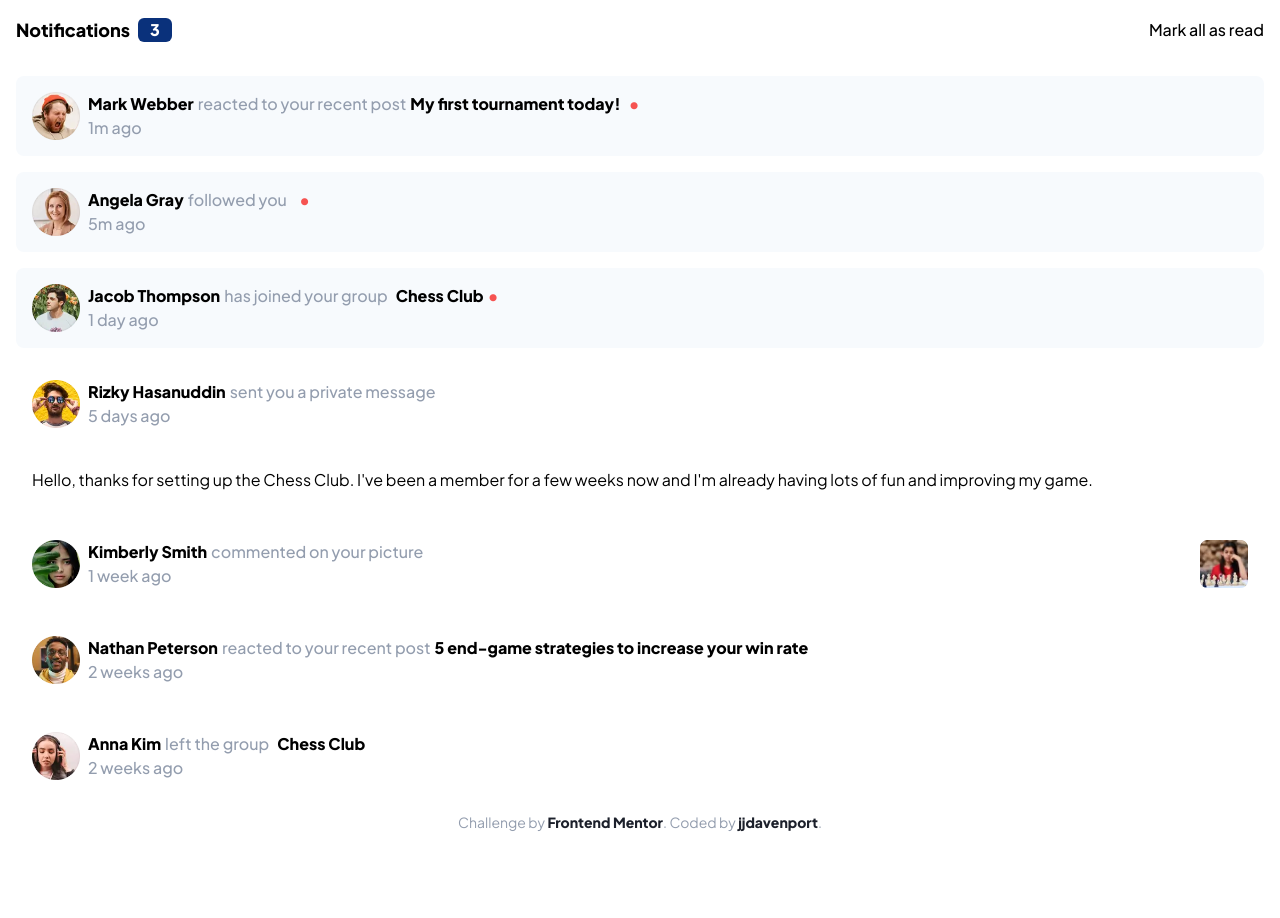
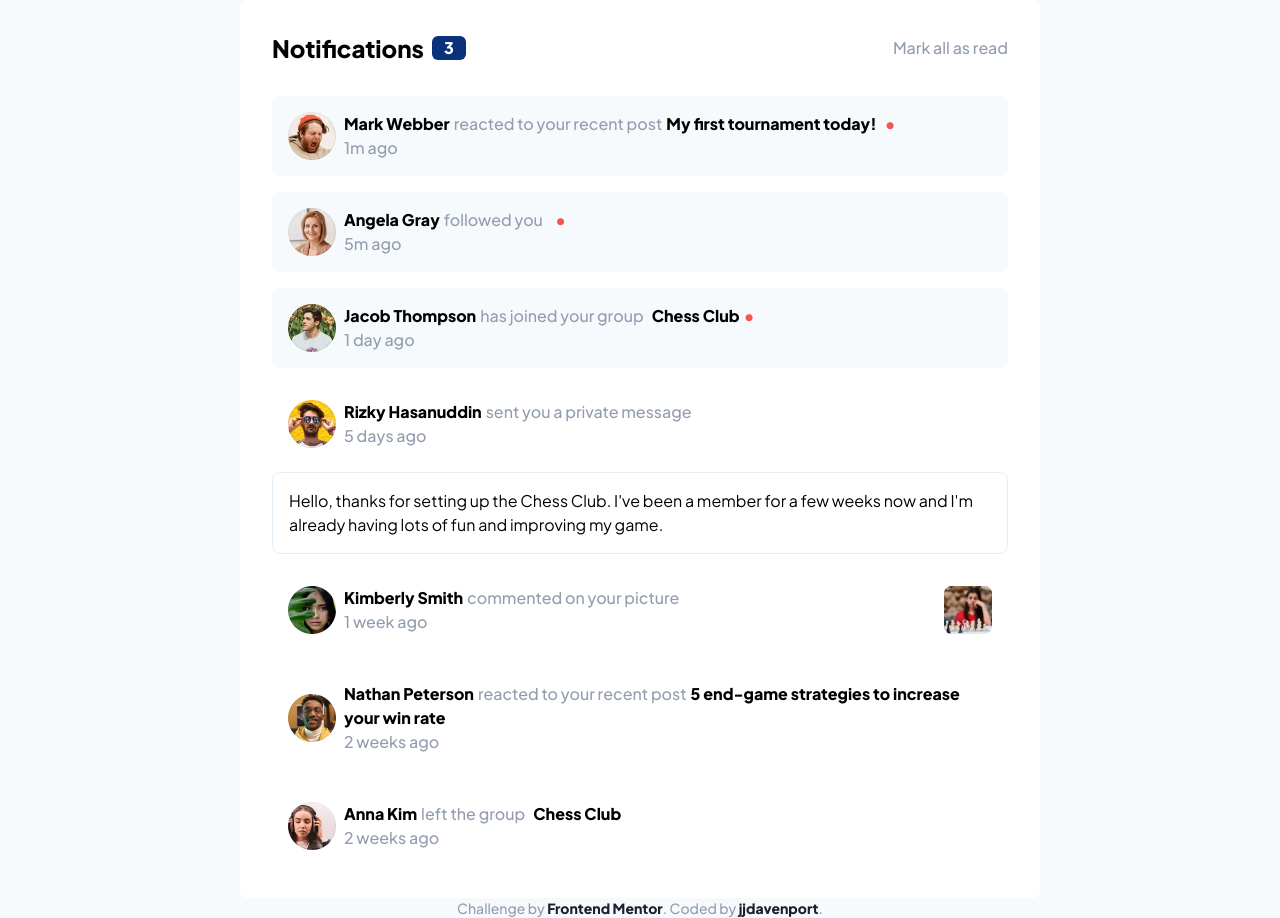
Before and after one commit to jjdavenport/notifications-page-main, a React (Vite) app: page / in a window 1280 px wide. Before the commit the page ends 832 px from the top, so only its background shows below. Built offline with nearby package versions, Linux system fonts and the light colour scheme.

Commit message:
added desktop layout

```diff
--- a/package.json
+++ b/package.json
@@ -17,6 +17,7 @@
   "dependencies": {
     "react": "^18.3.1",
     "react-dom": "^18.3.1",
+    "react-responsive": "^10.0.0",
     "run": "^1.5.0",
     "tailwindcss": "^3.4.10"
   },
--- a/src/App.css
+++ b/src/App.css
@@ -564,12 +564,36 @@ video {
   display: flex;
 }
 
+.h-full{
+  height: 100%;
+}
+
+.h-screen{
+  height: 100vh;
+}
+
+.min-h-screen{
+  min-height: 100vh;
+}
+
 .w-12{
   width: 3rem;
 }
 
 .w-full{
   width: 100%;
+}
+
+.min-w-px{
+  min-width: 1px;
+}
+
+.min-w-\[800px\]{
+  min-width: 800px;
+}
+
+.max-w-\[800px\]{
+  max-width: 800px;
 }
 
 .flex-1{
@@ -586,6 +610,10 @@ video {
 
 .items-center{
   align-items: center;
+}
+
+.justify-center{
+  justify-content: center;
 }
 
 .justify-between{
@@ -614,9 +642,23 @@ video {
   border-radius: 0.375rem;
 }
 
+.border{
+  border-width: 1px;
+}
+
+.border-lightGrayishBlue1{
+  --tw-border-opacity: 1;
+  border-color: hsl(211 68% 94% / var(--tw-border-opacity));
+}
+
 .bg-blue{
   --tw-bg-opacity: 1;
   background-color: hsl(219 85% 26% / var(--tw-bg-opacity));
+}
+
+.bg-lightGrayishBlue2{
+  --tw-bg-opacity: 1;
+  background-color: hsl(205 33% 90% / var(--tw-bg-opacity));
 }
 
 .bg-veryLightGrayishBlue{
@@ -624,8 +666,22 @@ video {
   background-color: hsl(210 60% 98% / var(--tw-bg-opacity));
 }
 
+.bg-white{
+  --tw-bg-opacity: 1;
+  background-color: hsl(0 0% 100% / var(--tw-bg-opacity));
+}
+
+.bg-grayishBlue{
+  --tw-bg-opacity: 1;
+  background-color: hsl(219 14% 63% / var(--tw-bg-opacity));
+}
+
 .p-4{
   padding: 1rem;
+}
+
+.p-10{
+  padding: 2.5rem;
 }
 
 .px-3{
@@ -645,14 +701,14 @@ video {
   font-family: plus jakarta sans, sans-serif;
 }
 
-.text-lg{
-  font-size: 1.125rem;
-  line-height: 1.75rem;
-}
-
 .text-sm{
   font-size: 0.875rem;
   line-height: 1.25rem;
+}
+
+.text-xl{
+  font-size: 1.25rem;
+  line-height: 1.75rem;
 }
 
 .font-black{
@@ -704,3 +760,18 @@ video {
   --tw-text-opacity: 1;
   color: hsl(219 85% 26% / var(--tw-text-opacity));
 }
+
+@media (min-width: 768px){
+  .md\:w-96{
+    width: 24rem;
+  }
+
+  .md\:w-1\/2{
+    width: 50%;
+  }
+
+  .md\:text-2xl{
+    font-size: 1.5rem;
+    line-height: 2rem;
+  }
+}
--- a/src/App.jsx
+++ b/src/App.jsx
@@ -4,6 +4,7 @@ import Notifications from "./components/notifications";
 import Footer from "./components/footer";
 import data from "./components/assets/data.json";
 import { useState } from "react";
+import { useMediaQuery } from "react-responsive";
 
 function App() {
   const [notifications, setNotifications] = useState(data);
@@ -22,13 +23,29 @@ function App() {
     (item) => !item.read && !click.includes(item.name),
   ).length;
 
+  const desktop = useMediaQuery({ minWidth: 768 });
+
   return (
     <>
-      <main className="flex flex-col font-custom">
-        <Header unreadCount={unreadCount} markAllAsRead={markAllAsRead} />
-        <Notifications data={notifications} click={click} read={read} />
-        <Footer />
-      </main>
+      {desktop ? (
+        <div className="flex h-full min-h-screen flex-col justify-between bg-veryLightGrayishBlue">
+          <div className="flex flex-1 items-center justify-center">
+            <main className="flex max-w-[800px] flex-col rounded-lg bg-white p-4 font-custom">
+              <Header unreadCount={unreadCount} markAllAsRead={markAllAsRead} />
+              <Notifications data={notifications} click={click} read={read} />
+            </main>
+          </div>
+          <Footer className="font-custom" />
+        </div>
+      ) : (
+        <div className="flex h-screen flex-col justify-between">
+          <main className="flex flex-col justify-center bg-white font-custom">
+            <Header unreadCount={unreadCount} markAllAsRead={markAllAsRead} />
+            <Notifications data={notifications} click={click} read={read} />
+          </main>
+          <Footer className="font-custom" />
+        </div>
+      )}
     </>
   );
 }
--- a/src/components/footer.jsx
+++ b/src/components/footer.jsx
@@ -1,6 +1,8 @@
-const Footer = () => {
+const Footer = ({ className }) => {
   return (
-    <footer className="w-full text-center text-sm text-grayishBlue">
+    <footer
+      className={`${className} w-full text-center text-sm font-medium text-grayishBlue`}
+    >
       <p>
         Challenge by{" "}
         <a
--- a/src/components/header.jsx
+++ b/src/components/header.jsx
@@ -3,14 +3,17 @@ const Header = ({ unreadCount, markAllAsRead }) => {
     <>
       <header className="flex justify-between p-4">
         <div className="flex items-center gap-2">
-          <h1 className="text-lg font-extrabold">Notifications</h1>
+          <h1 className="text-xl font-extrabold md:text-2xl">Notifications</h1>
           {unreadCount > 0 && (
             <span className="rounded-md bg-blue px-3 font-extrabold text-white">
               {unreadCount}
             </span>
           )}
         </div>
-        <button className="font-medium hover:text-blue" onClick={markAllAsRead}>
+        <button
+          className="font-medium text-grayishBlue hover:text-blue"
+          onClick={markAllAsRead}
+        >
           Mark all as read
         </button>
       </header>
--- a/src/components/notifications.jsx
+++ b/src/components/notifications.jsx
@@ -94,7 +94,7 @@ const Notifications = ({ data, click, read }) => {
               </div>
             )}
             {!i.comment === false && (
-              <p className="rounded-lg p-4 hover:cursor-pointer hover:bg-veryLightGrayishBlue">
+              <p className="rounded-lg border border-lightGrayishBlue1 p-4 hover:cursor-pointer hover:bg-veryLightGrayishBlue">
                 {i.comment}
               </p>
             )}
```
Also changed, not shown: 1 other file (tests, documents, lock files or other folders).
